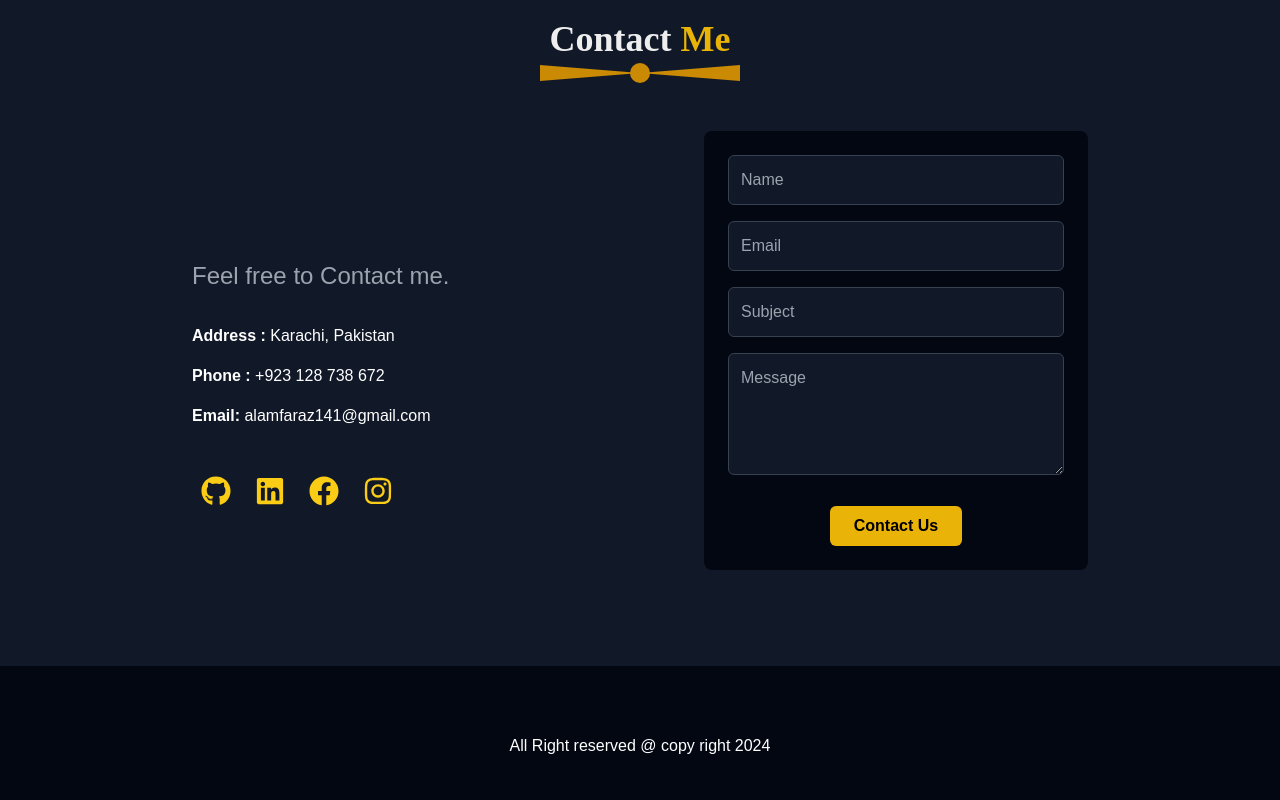
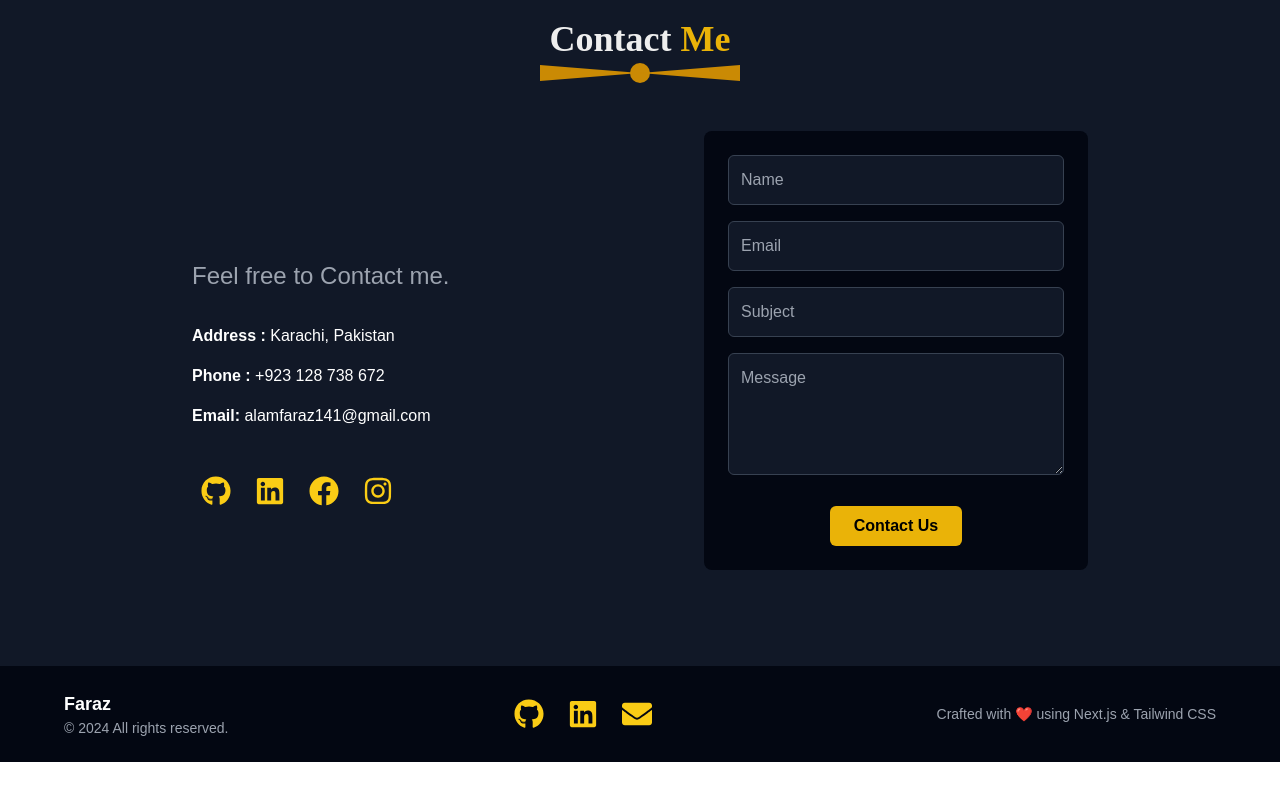
Before and after one commit to faraz141/gsit-senior-milestone-02, a Next.js app: page / in a window 1280 px wide. Shown: the part 2696-3496 px from the top of the page. After the commit the page ends 3458 px from the top, so only its background shows below. Built offline with nearby package versions, Linux system fonts and the light colour scheme.

Commit message:
update Footer

```diff
--- a/components/footer.tsx
+++ b/components/footer.tsx
@@ -1,10 +1,50 @@
-import React from 'react';
+import React from "react";
+import { FaGithub, FaLinkedin, FaEnvelope } from "react-icons/fa";
 
 const Footer = () => {
   return (
-    <div className="flex justify-center items-center h-40 text-white bg-gray-950 sticky top-0 py-2 px-4 z-[1000]">
-      <h1>All Right reserved @ copy right 2024</h1>
-    </div>
+    <footer className="bg-gray-950 text-white py-6 px-4">
+      <div className="max-w-6xl mx-auto flex flex-col md:flex-row justify-between items-center gap-4">
+        {/* Left: Branding / Copyright */}
+        <div className="text-center md:text-left">
+          <h1 className="text-lg font-semibold">Faraz</h1>
+          <p className="text-sm text-gray-400">
+            © {new Date().getFullYear()} All rights reserved.
+          </p>
+        </div>
+
+        {/* Center: Social Links */}
+        <div className="flex gap-6 text-xl">
+          <a
+            href="https://github.com/faraz141"
+            target="_blank"
+            rel="noopener noreferrer"
+            className="hover:text-blue-400 transition"
+          >
+            <FaGithub className="text-yellow-400 text-3xl hover:text-yellow-600 transition duration-700 hover:scale-125" />
+          </a>
+          <a
+            href="https://github.com/faraz141"
+            target="_blank"
+            rel="noopener noreferrer"
+            className="hover:text-blue-400 transition"
+          >
+            <FaLinkedin className="text-yellow-400 text-3xl hover:text-yellow-600 transition duration-700 hover:scale-125" />
+          </a>
+          <a
+            href="mailto:alamfaraz141@gmail.com"
+            className="hover:text-blue-400 transition"
+          >
+            <FaEnvelope className="text-yellow-400 text-3xl hover:text-yellow-600 transition duration-700 hover:scale-125" />
+          </a>
+        </div>
+
+        {/* Right: Quick Note (Optional) */}
+        <div className="text-sm text-gray-400 text-center md:text-right">
+          <p>Crafted with ❤️ using Next.js & Tailwind CSS</p>
+        </div>
+      </div>
+    </footer>
   );
 };
 
```
